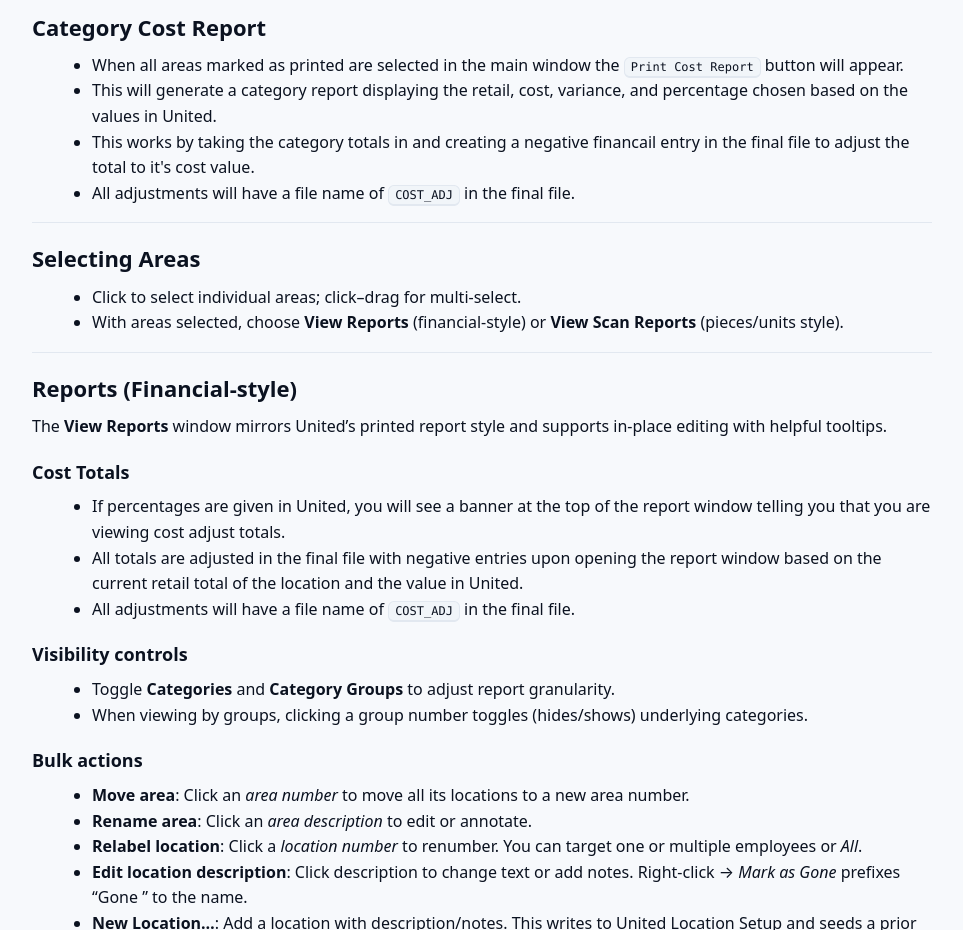
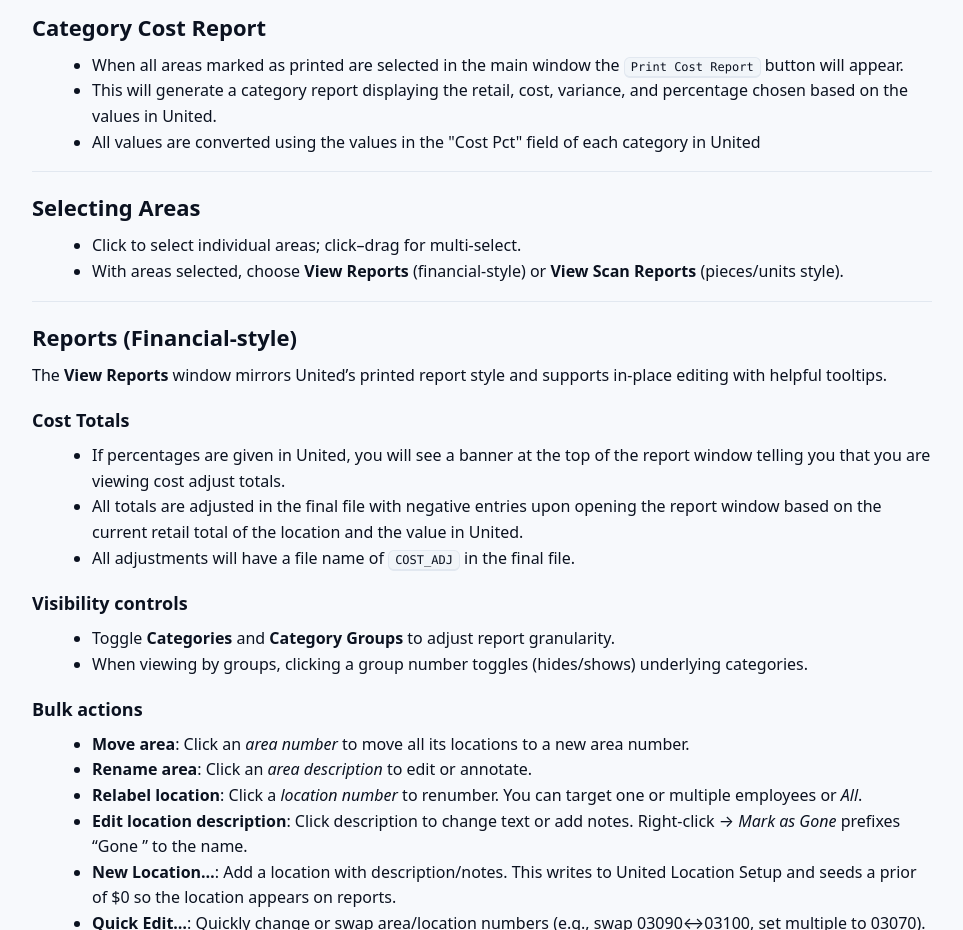
Before and after one commit to ChessBadger/UES-Documentation, a plain HTML site: page index.html in a window 1280 px wide. Shown: the part 1060-1990 px from the top of the page, without its empty margins (308-1271 px from the left). Drawn offline with Linux system fonts and the light colour scheme.

Commit message:
update category cost report

```diff
--- a/index.html
+++ b/index.html
@@ -457,13 +457,8 @@
               variance, and percentage chosen based on the values in United.
             </li>
             <li>
-              This works by taking the category totals in and creating a
-              negative financail entry in the final file to adjust the total to
-              it's cost value.
-            </li>
-            <li>
-              All adjustments will have a file name of
-              <span class="kbd">COST_ADJ</span> in the final file.
+              All values are converted using the values in the "Cost Pct" field
+              of each category in United
             </li>
           </ul>
         </section>
```
